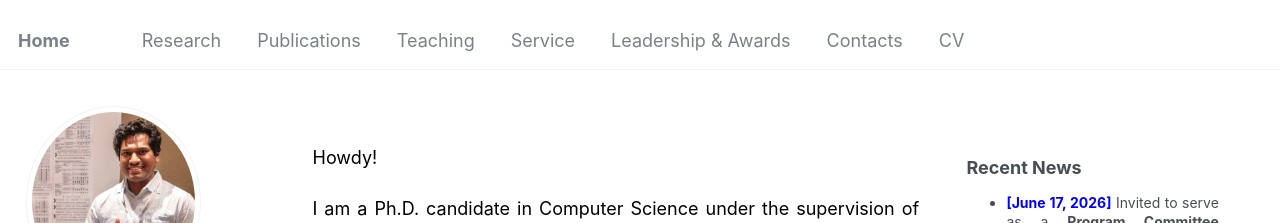
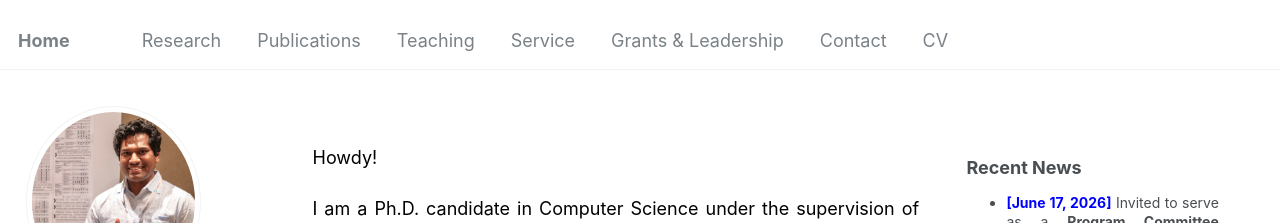
Before and after one commit to redoyakanda/redoyakanda.github.io, a Jekyll site: the page built from _pages/about.md, in a window 1280 px wide. Shown: the top 223 px of the page. Built offline with Jekyll 4.4.1, drawn with Linux system fonts in a browser that asks for light colours; some web fonts are replaced.

Commit message:
Update navigation.yml

```diff
--- a/_data/navigation.yml
+++ b/_data/navigation.yml
@@ -18,10 +18,10 @@ main:
   - title: "Service"
     url: /service/
 
-  - title: "Leadership & Awards"
+  - title: "Grants & Leadership"
     url: /leadership/
 
-  - title: "Contacts"
+  - title: "Contact"
     url: /contacts/
 
   - title: "CV"
```
